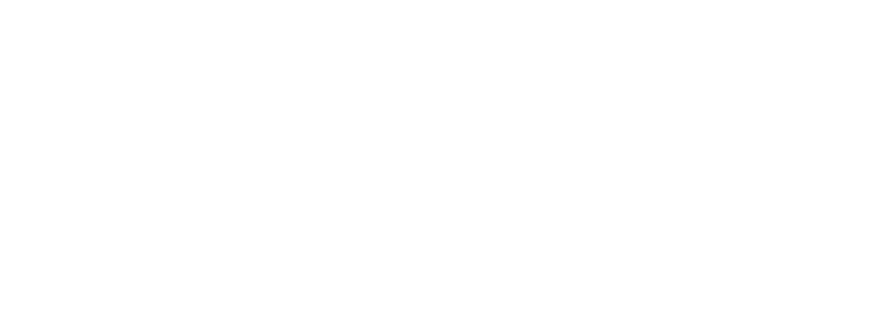
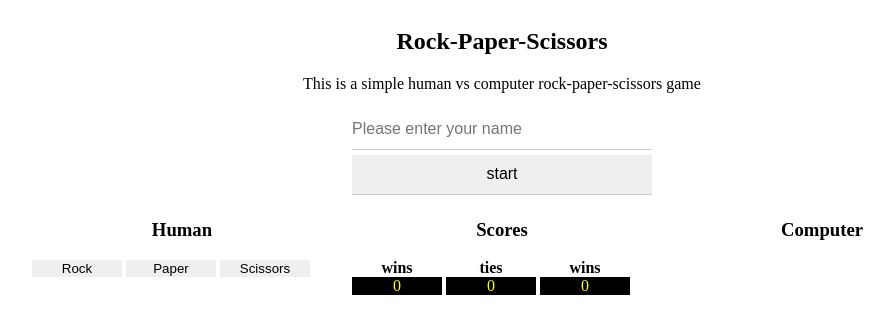
Before and after one commit to sangheethan/rps-game, a website: page index.html in a window 1280 px wide. Shown: the whole page, without its empty margins (138-1032 px from the left). Drawn offline with Linux system fonts and the light colour scheme.

Commit message:
Initial development branch commit + basic page template.

```diff
--- a/index.html
+++ b/index.html
@@ -9,5 +9,53 @@
 </head>
 <body>
 	<script type="text/javascript" src="src/js/lib/system.js"></script>
+	<section>
+		<div class="container">
+			<header class="pre2 col8">
+				<h2>Rock-Paper-Scissors</h2>
+				<p>This is a simple human vs computer rock-paper-scissors game</p>
+			</header>
+		</div>
+	</section>
+	<section id="gamestart">
+		<div class="container">
+			<form class="game-start">
+		        <div class="pre4 col4">
+		            <input type="text" placeholder="Please enter your name" class="player-name">
+		            <input type="submit" name="start" value="start" >
+		        </div>
+		    </form>
+		</div>
+	</section>
+	<section id="gameplay" >
+		<div class="container">
+			<div class="col4">
+				<h3>Human</h3>
+				<form class="select-shape">
+					<input type="button" name="shape" value="Rock" />
+					<input type="button" name="shape" value="Paper" />
+					<input type="button" name="shape" value="Scissors"  />
+				</form>
+			</div>
+			<div class="col4" id="scoring-system">
+				<h3>Scores</h3>
+				<div>
+					<h4>wins</h4>
+					<span class="human-score">0</span>
+				</div>
+				<div>
+					<h4>ties</h4>
+					<span class="tie-score">0</span>
+				</div>
+				<div>
+					<h4>wins</h4>
+					<span class="computer-score">0</span>
+				</div>
+			</div>
+			<div class="col4">
+				<h3>Computer</h3>
+			</div>
+		</div>
+	</section>
 </body>
 </html>
--- a/sass/style.scss
+++ b/sass/style.scss
@@ -1 +1,43 @@
 @import 'grid';
+header {
+	text-align: center;
+}
+h3 {
+	text-align: center;
+}
+#gamestart {
+	input[type="text"], input[type="text"]+input {
+		width: 100%;
+	    display: block;
+	    border: none;
+	    height: 40px;
+	    border-bottom: 1px solid #ccc;
+	    margin: 0 0 5px;
+	    padding: 0;
+	    font-size: 16px;
+    }
+}
+#gameplay {
+	.select-shape {
+		input[type="button"] {
+			border: none;
+			width: 30%;
+		}
+	}
+}
+#scoring-system {
+	div {
+		display: inline-block;
+		width: 30%;
+		text-align: center;
+		h4 {
+			margin: 0;
+			padding: 0;
+		}
+		span {
+			display: block;
+			background-color: black;
+			color: yellow;
+		}
+	}
+}
```
Also changed, not shown: src/css/style.css, 2 other files.
